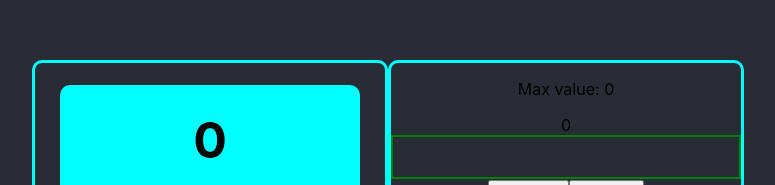
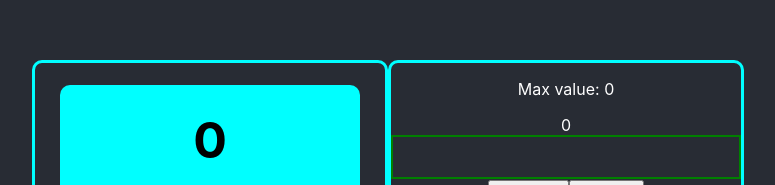
Before and after one commit to Kristina-Tur/counter, a React (Create React App) app: page / in a window 1280 px wide. Shown: the part 212-397 px from the top of the page, without its empty margins (252-1027 px from the left). Built offline with nearby package versions, Linux system fonts and the light colour scheme.

Commit message:
control work

```diff
--- a/src/App.css
+++ b/src/App.css
@@ -98,3 +98,7 @@
   width: 350px;
   height: 250px;
 }
+
+.text{
+  color: white;
+}
--- a/src/App.tsx
+++ b/src/App.tsx
@@ -6,25 +6,16 @@ import {Counter2} from './components/Counter2';
 
 //во втором каунтере один юсстэйт, а изменение юсрейф
 function App() {
+    const counter = 0
+    const maxCounter = 5
     const [value, setValue] = useState(0)
-    const [disabledINC, setDisabledINC] = useState(false)
-    const [disabledRESET, setDisabledRESET] = useState(true)
 
     const INCHandler = () => {
-
         setValue(value + 1)
-
-        setDisabledRESET(false)
-
-        if (value === 4) {
-            setDisabledINC(true)
-        }
     }
 
     const RESETHandler = () => {
         setValue(0)
-        setDisabledINC(false)
-        setDisabledRESET(true)
     }
 
     return (
@@ -32,8 +23,8 @@ function App() {
             <div className={'container'}>
                 <div className={`counter ${value === 5 ? 'colorCounter' : ''}`}>{value}</div>
                 <div className={'buttonWrapper'}>
-                    <Button className={'button'} title={'INC'} onClick={INCHandler} disabled={disabledINC}/>
-                    <Button className={'button'} title={'RESET'} onClick={RESETHandler} disabled={disabledRESET}/>
+                    <Button className={'button'} title={'INC'} onClick={INCHandler} disabled={value === maxCounter}/>
+                    <Button className={'button'} title={'RESET'} onClick={RESETHandler} disabled={value === counter}/>
                 </div>
             </div>
             <Counter2/>
--- a/src/components/Counter2.tsx
+++ b/src/components/Counter2.tsx
@@ -1,23 +1,17 @@
-import React, {useState} from 'react';
+import React, {useRef, useState} from 'react';
 import {Button} from './Button';
 
 export const Counter2 = () => {
     const [value, setValue] = useState(0)
-    const [maxValue, setMaxValue] = useState(0)
+    const ref = useRef<number>(0)
     const [line, setLine] = useState(0)
-   /* const [lineWrapper, setLineWrapper] = useState(0)*/
+   /* let line= 0*/
 
     const styleLine = {
         width: `${line}px`,
         height: '10px',
         backgroundColor: 'green',
     }
-
-    /*const lineWrapperStyle = {
-        width: lineWrapper,
-        height: '40px',
-        border: '2px solid green'
-    }*/
 
     const INCHandler = () => {
         setValue(value + 1)
@@ -29,14 +23,15 @@ export const Counter2 = () => {
 
     const RESETHandler = () => {
         setValue(0)
-        setMaxValue(value)
         setLine(0)
+        /*line = 0*/
+        ref.current = value
     }
 
     return (
         <div className={'containerCounter'}>
-            <p>Max value: {maxValue}</p>
-            <div>{value}</div>
+            <p className={'text'}>Max value: {ref.current ? ref.current : 0}</p>
+            <div className={'text'}>{value}</div>
             <div className={'lineWrapper'}>
                 <p style={styleLine}></p>
             </div>
```
